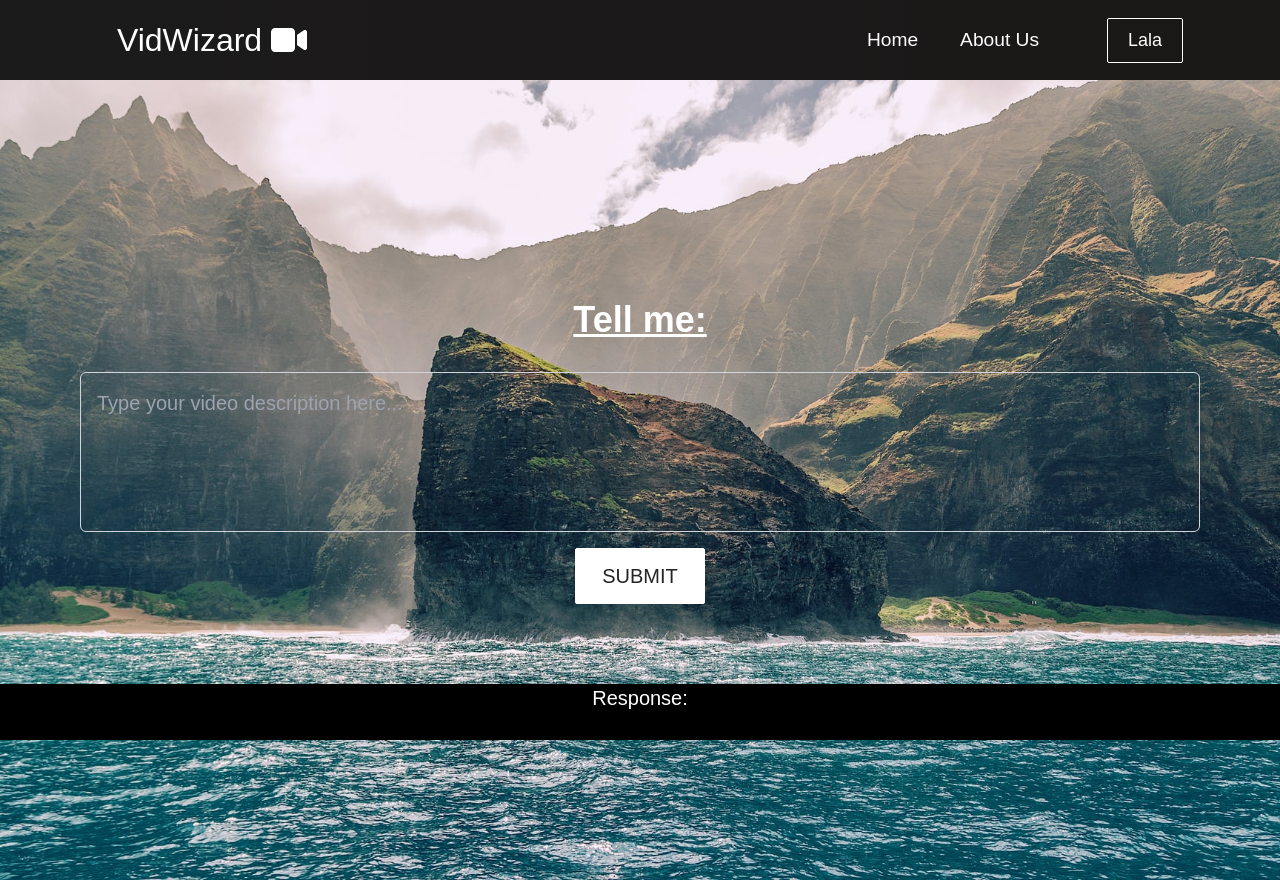
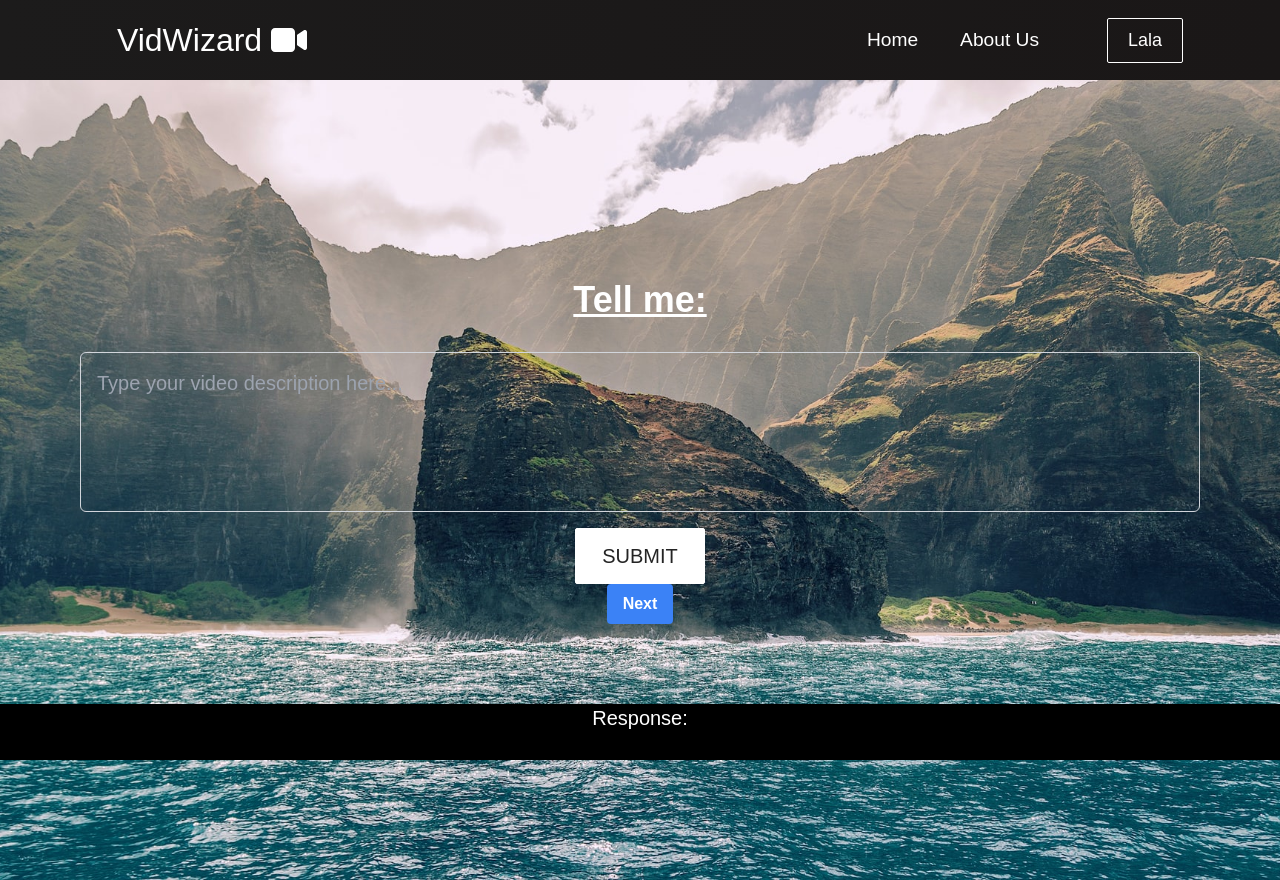
Before and after one commit to shakedarish/Final-Project, a React (Create React App) app: page /createForm in a window 1280 px wide. Built offline with nearby package versions, Linux system fonts and the light colour scheme.

Commit message:
next component

```diff
--- a/src/components/CreateSection.jsx
+++ b/src/components/CreateSection.jsx
@@ -1,13 +1,15 @@
 import React, { useState } from "react";
+import { Link } from "react-router-dom";
 //import { useNavigate } from "react-router-dom";
 import Button from "./Button";
 
 const CreateSection = () => {
   //const navigate = useNavigate();
   const [data, setData] = useState("");
-  const [responseData, setResponseData] = useState(null);
+  const [responseData, setResponseData] = useState("");
+
   const handleClick = async () => {
-    const requestData = { message:data };
+    const requestData = { message: data };
 
     try {
       const response = await fetch("http://localhost:3003/completions", {
@@ -24,15 +26,19 @@ const CreateSection = () => {
       console.log("Response data:", responseData);
       setResponseData(responseData);
       console.log("Data added successfully");
-    //  navigate("/");
+      //  navigate("/");
     } catch (error) {
       console.error("Error adding data:", error);
     }
   };
 
+  const handleNext = () => {};
 
   return (
-    <div className="h-screen flex flex-col justify-center bg-cover bg-center bg-no-repeat" style={{ backgroundImage: 'url("/images/img-home.jpg")' }}>
+    <div
+      className="h-screen flex flex-col justify-center bg-cover bg-center bg-no-repeat"
+      style={{ backgroundImage: 'url("/images/img-home.jpg")' }}
+    >
       <div className="m-20 flex flex-col justify-center items-center text-white">
         <h1 className="text-4xl font-bold mb-4 underline">Tell me:</h1>
         <textarea
@@ -42,16 +48,27 @@ const CreateSection = () => {
           required
           onChange={(e) => setData(e.target.value)}
         />
-        <Button className='text-xl text-center' buttonStyle='btn--primary' buttonSize='btn--large' onClick={handleClick}>
+        <Button
+          className="text-xl text-center"
+          buttonStyle="btn--primary"
+          buttonSize="btn--large"
+          onClick={handleClick}
+        >
           SUBMIT
         </Button>
+        <Link
+          to="/"
+          className="bg-blue-500 hover:bg-blue-700 text-white font-bold py-2 px-4 rounded"
+        >
+          Next
+        </Link>
       </div>
 
       <div className="text-xl bg-black text-white text-center">
         <h1>Response:</h1>
         <br></br>
-  {responseData && <p>{responseData.choices[0].message.content}</p>}
-</div>
+        {responseData && <p>{responseData}</p>}
+      </div>
     </div>
   );
 };
```
Also changed, not shown: 1 other file (tests, documents, lock files or other folders).
